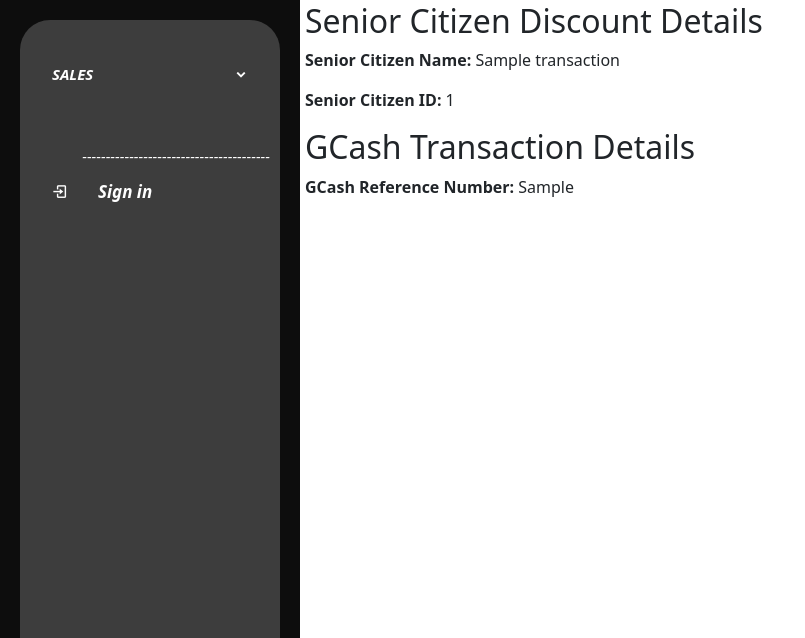
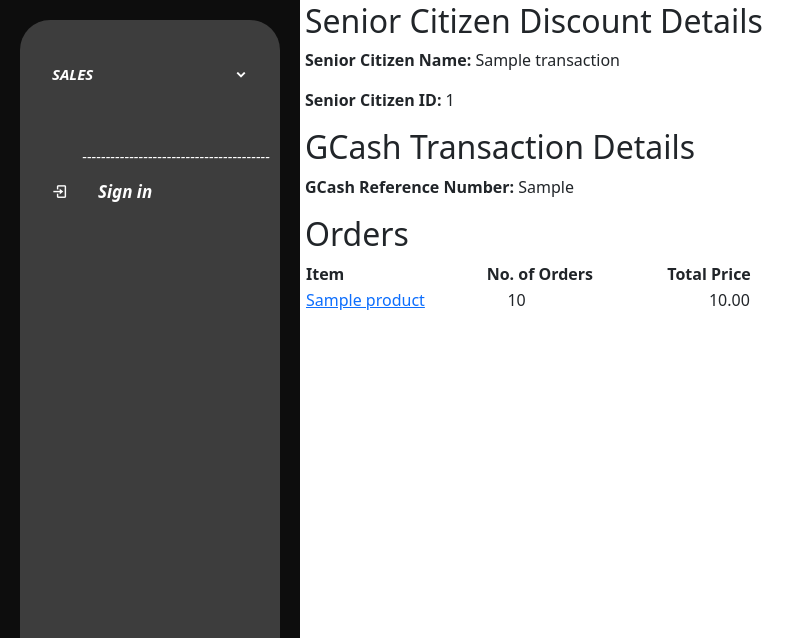
Before and after one commit to FaisalTamanoJr/MS-InventorySystem, a Flask app: template app/templates/transaction.html in a window 1280 px wide. Shown: the part 162-800 px from the top of the page, without its empty margins (0-805 px from the left). Run offline with Flask 3, Linux system fonts and the light colour scheme; tables that the repository leaves empty hold one stand-in row (values such as "Sample post"); the template is opened without the code that fills it: values that come from a table or form of the project are taken from there, most other values are stand-ins (such as "Sample title", 1, 10 or a date in 2020).

Commit message:
Added orders in the transactions (I forgot to last time)

```diff
--- a/app/models.py
+++ b/app/models.py
@@ -201,6 +201,9 @@ class Order(db.Model):
     def __repr__(self):
         return '<Order {}>'.format(self.id)
 
+    def get_total_price(self):
+        return round(self.total_price, 2)
+
 
 # This function will allow the Flask-login extension to load a user
 @login.user_loader
--- a/app/templates/transaction.html
+++ b/app/templates/transaction.html
@@ -18,4 +18,45 @@
 <p><b>GCash Reference Number:</b> {{ transaction.gcash_ref_no }}</p>
 {% endif %}
 
+<style>
+    #orders_table {
+        width: 100%;
+    }
+    tbody.orders td, thead.orders th {
+        width: 20%;
+    }
+    .orders {
+        display: block;
+    }
+    #orders_body {
+        height: 100px;
+        overflow-y: auto;
+        overflow-x: hidden;
+    }
+</style>
+
+<h2>Orders</h2>
+<table id="orders_table">
+    <thead class="orders">
+    <tr class="orders">
+        <th scope="col">Item</td>
+        <th scope="col">No. of Orders</td>
+        <th scope="col">Total Price</td>
+    </tr>
+    </thead>
+    <tbody class="orders" id="orders_body">
+    {% for order in orders %}
+    <tr>
+        {% if order.product %}
+        <td><a href="{{ url_for('product_details', product_id=order.product_id) }}">{{ order.product.name }}</a></td>
+        {% else %}
+        <td>Product Deleted</td>
+        {% endif %}
+        <td>{{ order.quantity }}</td>
+        <td>{{ order.get_total_price() }}</td>
+    </tr>
+    {% endfor %}
+    </tbody>
+</table>
+
 {% endblock %}
```
